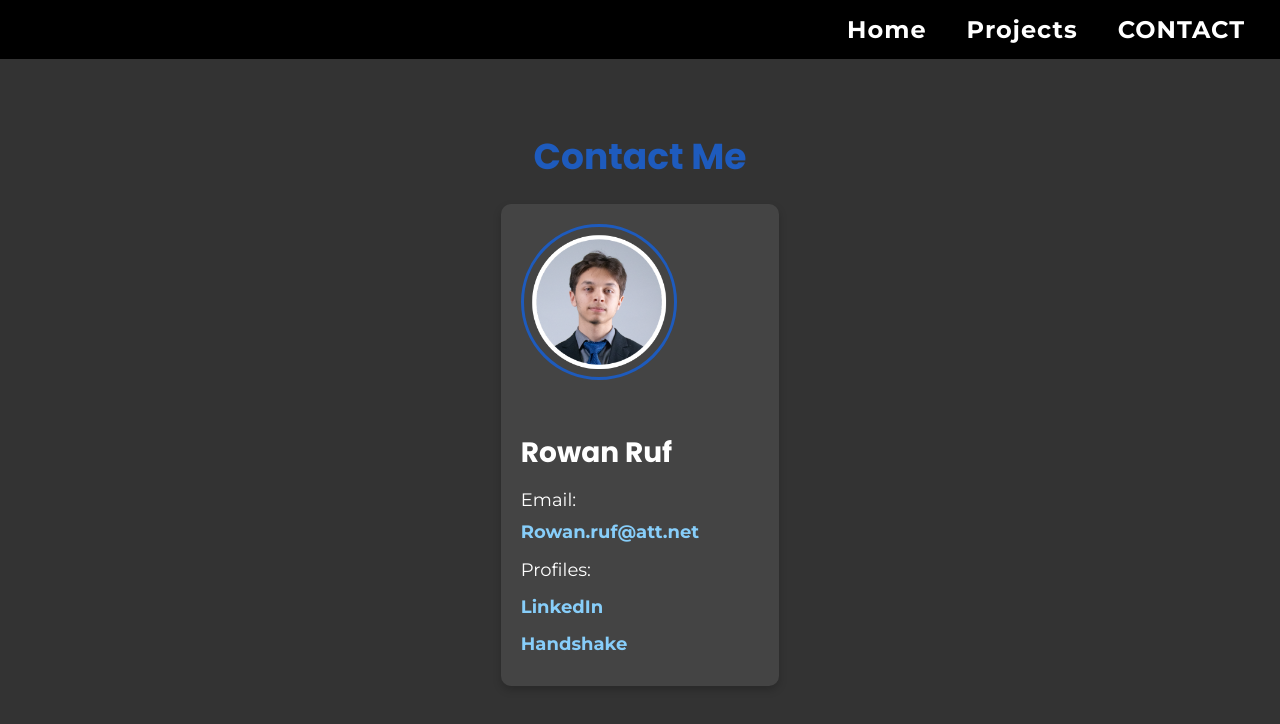
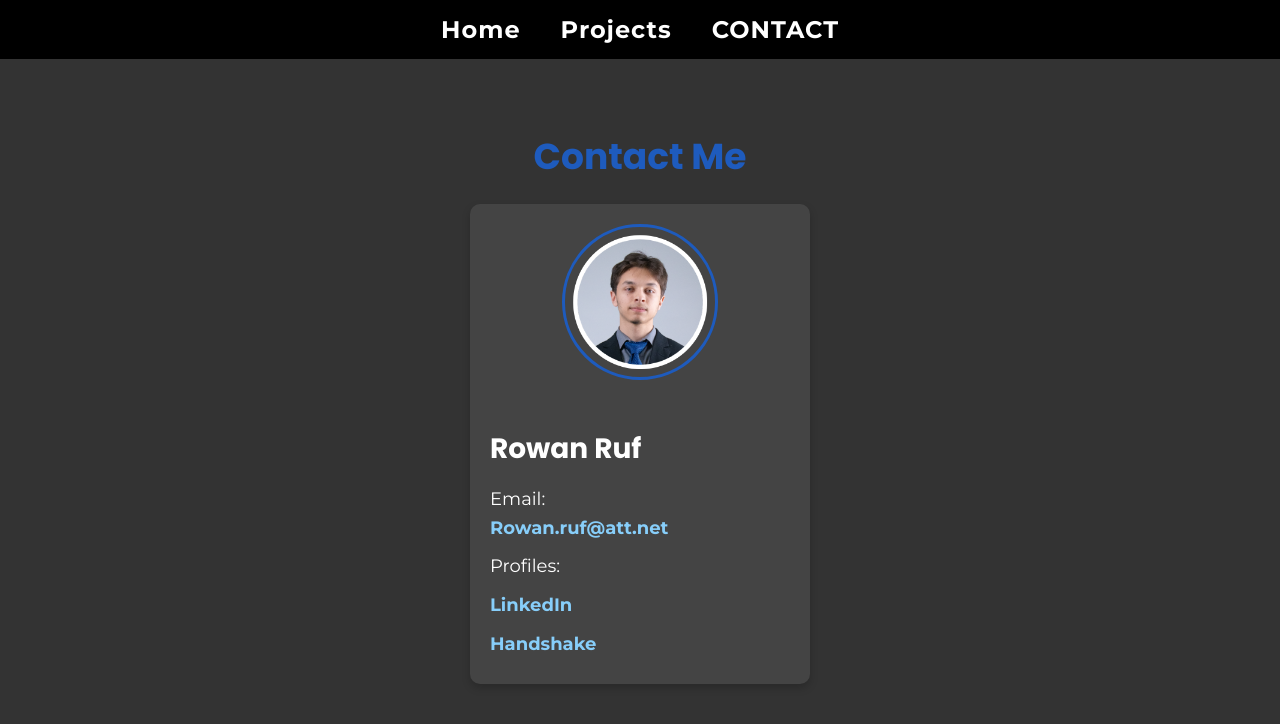
Before and after one commit to RowanRuf/RowanRufPortfolio, a plain HTML site: page contact.html in a window 1280 px wide. Drawn offline with Linux system fonts and the light colour scheme.

Commit message:
Fixed Contact Page Styling

```diff
--- a/contact.html
+++ b/contact.html
@@ -20,11 +20,13 @@
         <h2>Contact Me</h2>
         <div class="contact-profile">
             <img src="images/profilepic.png" alt="Rowan Ruf" class="profile-img">
-            <h3>Rowan Ruf</h3>
-            <p>Email: <a href="mailto:Rowan.ruf@att.net">Rowan.ruf@att.net</a></p>
-            <p>Profiles:</p>
-            <p><a href="https://www.linkedin.com/in/rowan-ruf-aa02b3335/" target="_blank">LinkedIn</a></p>
-            <p><a href="https://stevens.joinhandshake.com/profiles/nteh6m" target="_blank">Handshake</a></p>
+            <div class="contact-info">
+                <h3>Rowan Ruf</h3>
+                <p>Email: <a href="mailto:Rowan.ruf@att.net">Rowan.ruf@att.net</a></p>
+                <p>Profiles:</p>
+                <p><a href="https://www.linkedin.com/in/rowan-ruf-aa02b3335/" target="_blank">LinkedIn</a></p>
+                <p><a href="https://stevens.joinhandshake.com/profiles/nteh6m" target="_blank">Handshake</a></p>
+            </div>
         </div>
     </section>
 </body>
--- a/styles.css
+++ b/styles.css
@@ -16,7 +16,7 @@ nav ul {
     list-style-type: none;
     padding: 0;
     display: flex;
-    justify-content: flex-end;
+    justify-content: center;
     margin: 0;
 }
 
@@ -64,36 +64,6 @@ header h1 {
     font-size: 24px;
     font-weight: bold;
     margin-top: 10px;
-}
-
-/* Contact Profile Section */
-.contact-profile {
-    display: flex;
-    flex-direction: column;
-    align-items: center;
-    text-align: center;
-    gap: 10px;
-}
-
-.contact-profile img {
-    width: 200px;
-    height: auto;
-}
-
-/* Contact Info Styling */
-.contact-info {
-    display: flex;
-    flex-direction: column;
-    align-items: flex-start;
-    margin-left: 0;
-    padding-left: 0;
-    text-align: left;
-    gap: 10px;
-}
-
-.contact-info p {
-    font-size: 18px;
-    line-height: 1.6;
 }
 
 /* Section Heading Styling */
@@ -189,6 +159,39 @@ footer a:hover {
 }
 
 /* Contact Section Styling */
+
+.contact-profile {
+    display: flex;
+    flex-direction: column;
+    align-items: center; /* Centers the image */
+    text-align: left; /* Ensures text stays left-aligned */
+    width: 100%;
+}
+
+/* Center the profile picture */
+.profile-img {
+    width: 200px;
+    height: auto;
+    display: block;
+    margin: 0 auto;
+}
+
+/* Left-align the text while keeping it below the image */
+.contact-info {
+    display: flex;
+    flex-direction: column;
+    align-items: flex-start; /* Align text to the left */
+    text-align: left;
+    width: 100%; /* Prevents text from squeezing */
+    max-width: 400px; /* Adjust to your preferred width */
+    margin-top: 10px; /* Adds spacing between image and text */
+}
+
+.contact-info p {
+    font-size: 18px;
+    line-height: 1.6;
+}
+
 .contact-section {
     text-align: center;
     padding: 40px 20px;
@@ -209,7 +212,7 @@ footer a:hover {
     display: inline-block;
     text-align: left;
     box-shadow: 0 4px 8px rgba(0, 0, 0, 0.2);
-    max-width: 600px;
+    max-width: 300px;
     margin: auto;
 }
 
```
